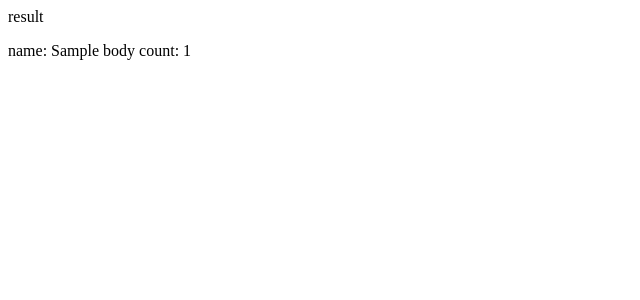
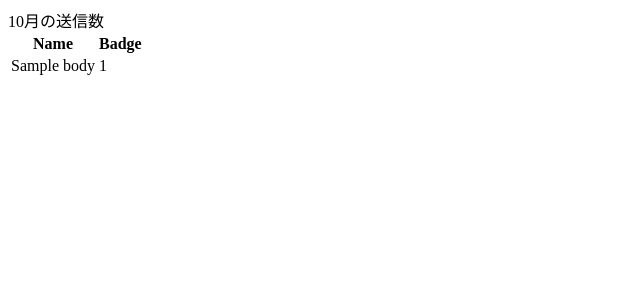
Before and after one commit to kanade1011/HOMELOG-Analytics, a Flask app: page /result/ in a window 1280 px wide. Shown: the top 300 px of the page, without its empty margins (0-640 px from the left). Run offline with Flask 2, Linux system fonts and the light colour scheme; a database or web service that is not in the repository returns one stand-in record (values such as "Sample title").

Commit message:
add table on summry disp

```diff
--- a/app.py
+++ b/app.py
@@ -9,11 +9,11 @@
 for applicaton in modules_define:
     app.register_blueprint(applicaton)
 
+
 @app.route('/')
 def index():
     title = "index"
     str = "foo"
-    print("hoge")
     return render_template('index.html', str=str, title=title)
 
 
--- a/templates/month_summry.html
+++ b/templates/month_summry.html
@@ -12,10 +12,17 @@
         <div class="row">
           <div class="col-md-12">
             <div class="lead">
-              <span>result</span>
+              <span>{{month}}月の送信数</span>
+              <table>
+                <tr>
+                  <th>Name</th><th>Badge</th>
+                </tr>
               {% for person in result %}
-                <p>name: {{person.name}}  count: {{person.count}}</p>
+                <tr>
+                  <td>{{person.name}}</td><td>{{person.count}}</td>
+                </tr>
               {% endfor %}
+              </table>
             </div>
           </div>
         </div>
--- a/view/view.py
+++ b/view/view.py
@@ -1,21 +1,25 @@
 from flask import Blueprint, render_template
 import datetime
-import json
 from api import result_getter
 
 view = Blueprint("view", __name__, url_prefix="/result")
 today = datetime.date.today()
 
 
+@view.route('/<specified_month>')
+def view_month_summry(specified_month=None):
+    month = specified_month or '%s' % (today.month-1)
+    result = result_getter.result_getter(month=month)
+    print(result)
+    return render_template('month_summry.html', result=result, month=month)\
+
+
 @view.route('/')
-def view_month_summry():
-    result = result_getter.result_getter(month='%s'%(today.month-1))
-    # return (result)
-    print(type(result))
+def view_this_month_summry():
+    month = '%s' % (today.month-1)
+    result = result_getter.result_getter(month=month)
     print(result)
-    # json_result = json.dumps(result, ensure_ascii=False)
-    # print(json_result)
-    return render_template('month_summry.html', result=result)
+    return render_template('month_summry.html', result=result, month=month)
 
 
 if __name__ == '__main__':
```
